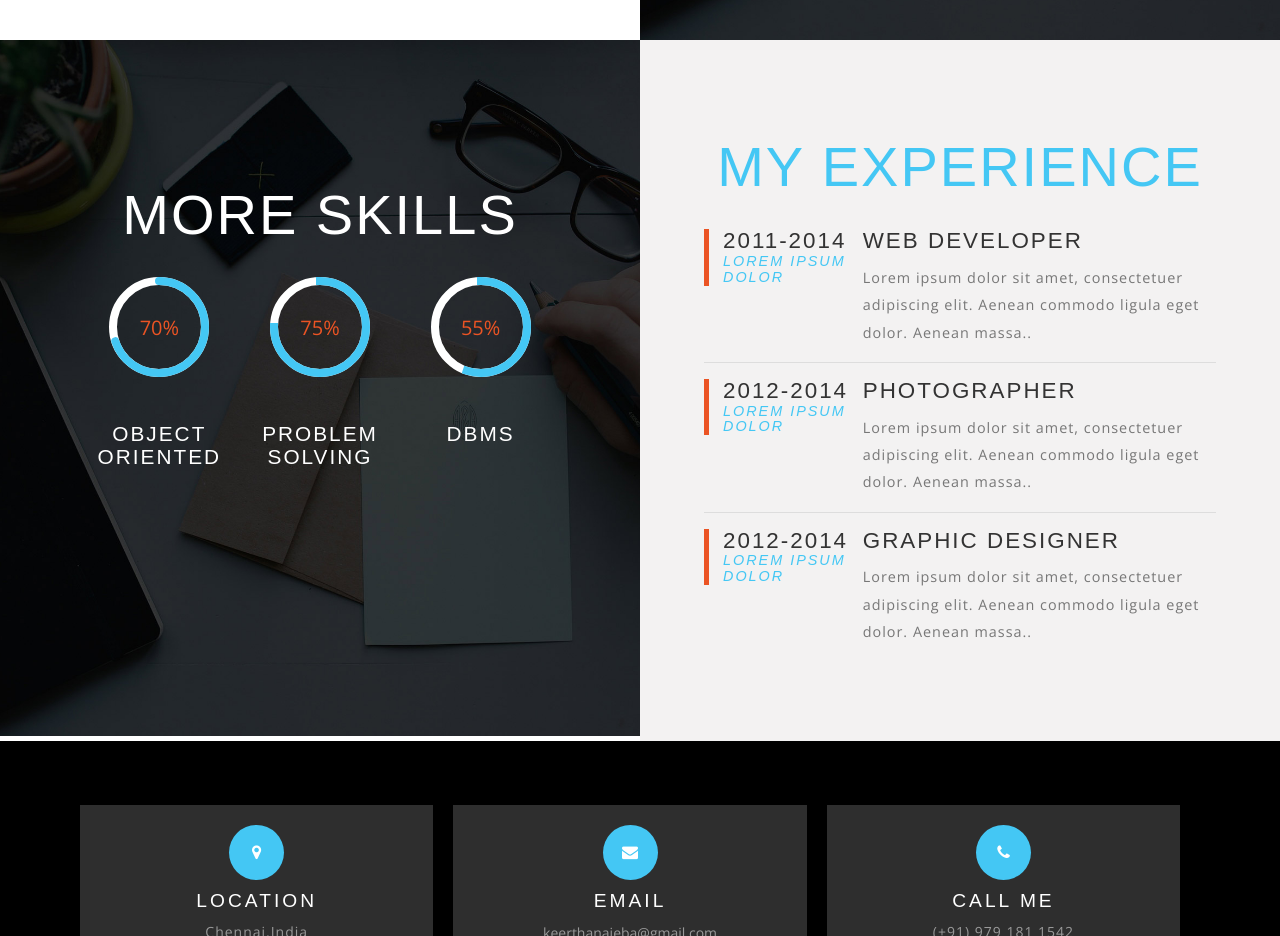
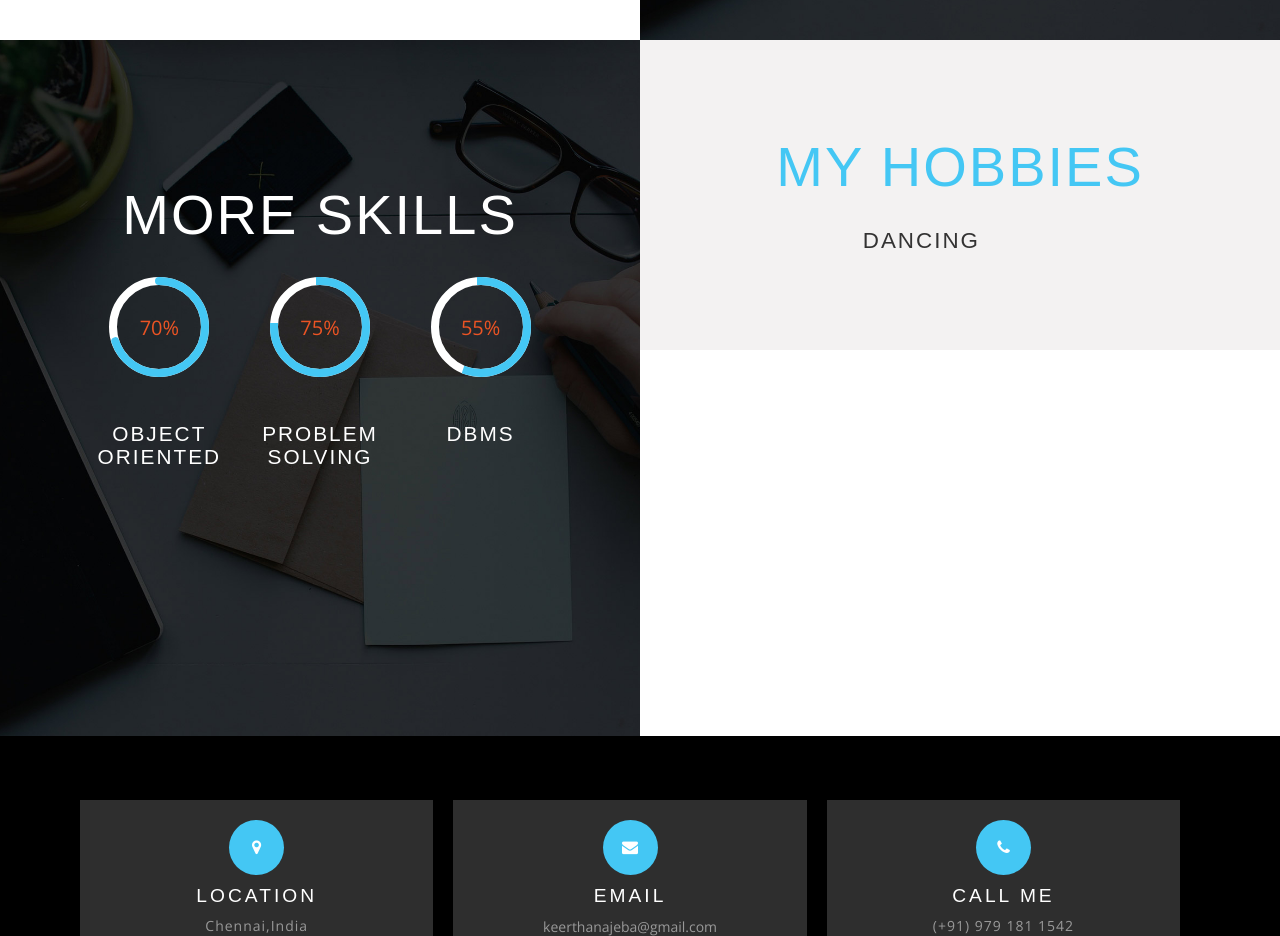
Before and after one commit to keerthanajebaraj/keerthanajebaraj.github.io, a plain HTML site: page index.html in a window 1280 px wide. Shown: the part 2560-3496 px from the top of the page. Drawn offline with nearby package versions, Linux system fonts and the light colour scheme; files whose address does not match are found by name; a web font is replaced by a local one.

Commit message:
Update index.html

```diff
--- a/index.html
+++ b/index.html
@@ -272,42 +272,20 @@ Smartphone Compatible web template, free web designs for Nokia, Samsung, LG, Son
 </div>
 		 </div>
 	    <div class="col-md-6 education-w3l">
-		     <h3 class="w3l_head three">My Experience</h3>
+		     <h3 class="w3l_head three">My Hobbies</h3>
 			  <div class="education-agile-grids">
 				  <div class="education-agile-w3l">
 				     <div class="education-agile-w3l-year">
-					       <h4>2011-2014</h4>
-						   <h6>Lorem ipsum dolor</h6>
+
 				     </div>
 					 <div class="education-agile-w3l-info">
-					       <h4>Web Developer</h4>
-						   <p>Lorem ipsum dolor sit amet, consectetuer adipiscing elit. Aenean commodo ligula eget dolor. Aenean massa..</p>
+					       <h4>Dancing</h4>
+
 
 				     </div>
 				      <div class="clearfix"></div>
 				  </div>
-				  <div class="education-agile-w3l two">
-				     <div class="education-agile-w3l-year">
-					       <h4>2012-2014</h4>
-						   <h6>Lorem ipsum dolor</h6>
-				     </div>
-					 <div class="education-agile-w3l-info">
-					       <h4>Photographer</h4>
-						   <p>Lorem ipsum dolor sit amet, consectetuer adipiscing elit. Aenean commodo ligula eget dolor. Aenean massa..</p>
 
-				     </div>
-				      <div class="clearfix"></div>
-				  </div>
-				  <div class="education-agile-w3l">
-				     <div class="education-agile-w3l-year">
-					       <h4>2012-2014</h4>
-						   <h6>Lorem ipsum dolor</h6>
-				     </div>
-					 <div class="education-agile-w3l-info">
-					       <h4>GRAPHIC DESIGNER</h4>
-						  						   <p>Lorem ipsum dolor sit amet, consectetuer adipiscing elit. Aenean commodo ligula eget dolor. Aenean massa..</p>
-
-				     </div>
 				      <div class="clearfix"></div>
 				  </div>
 
```
